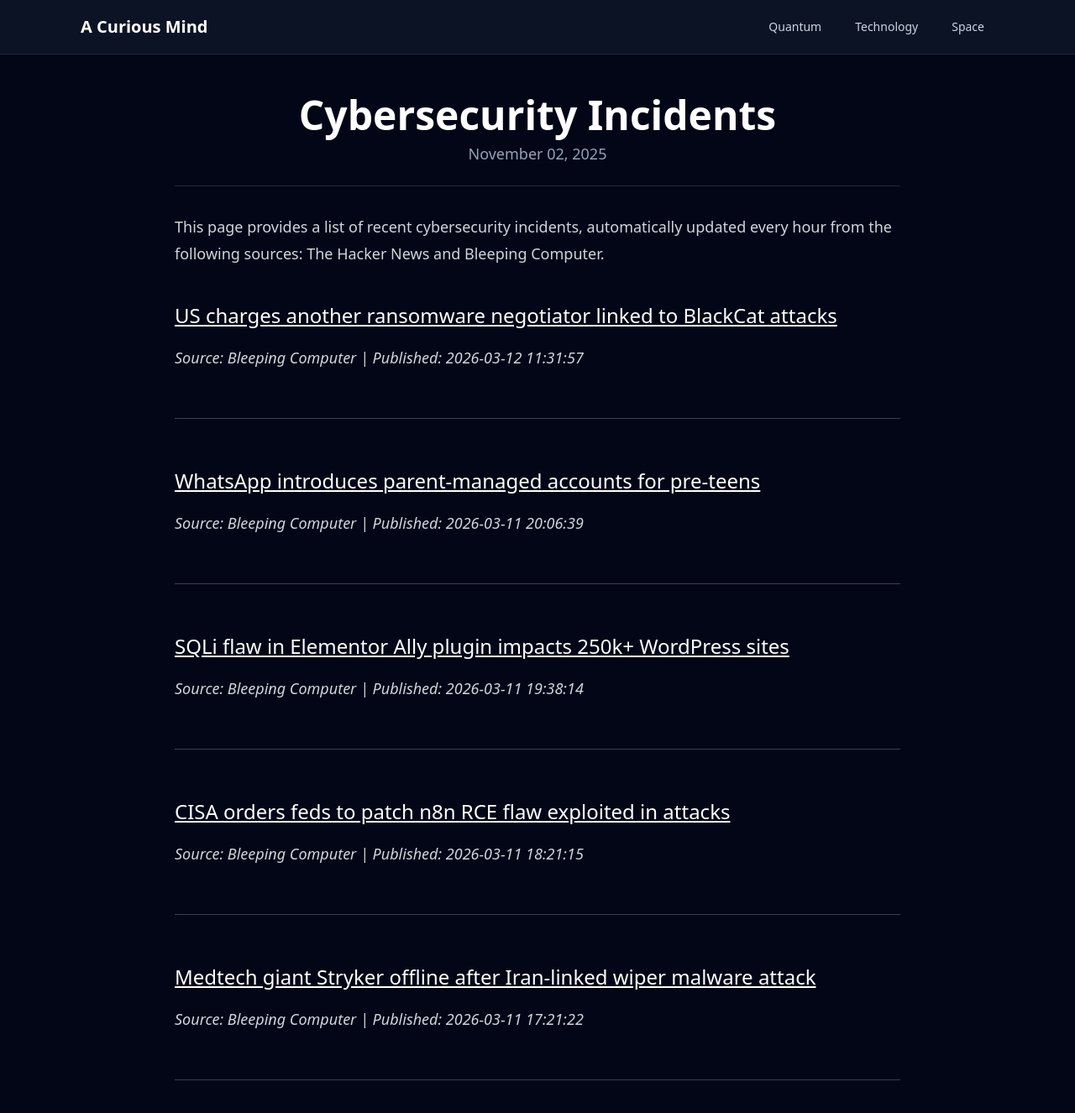
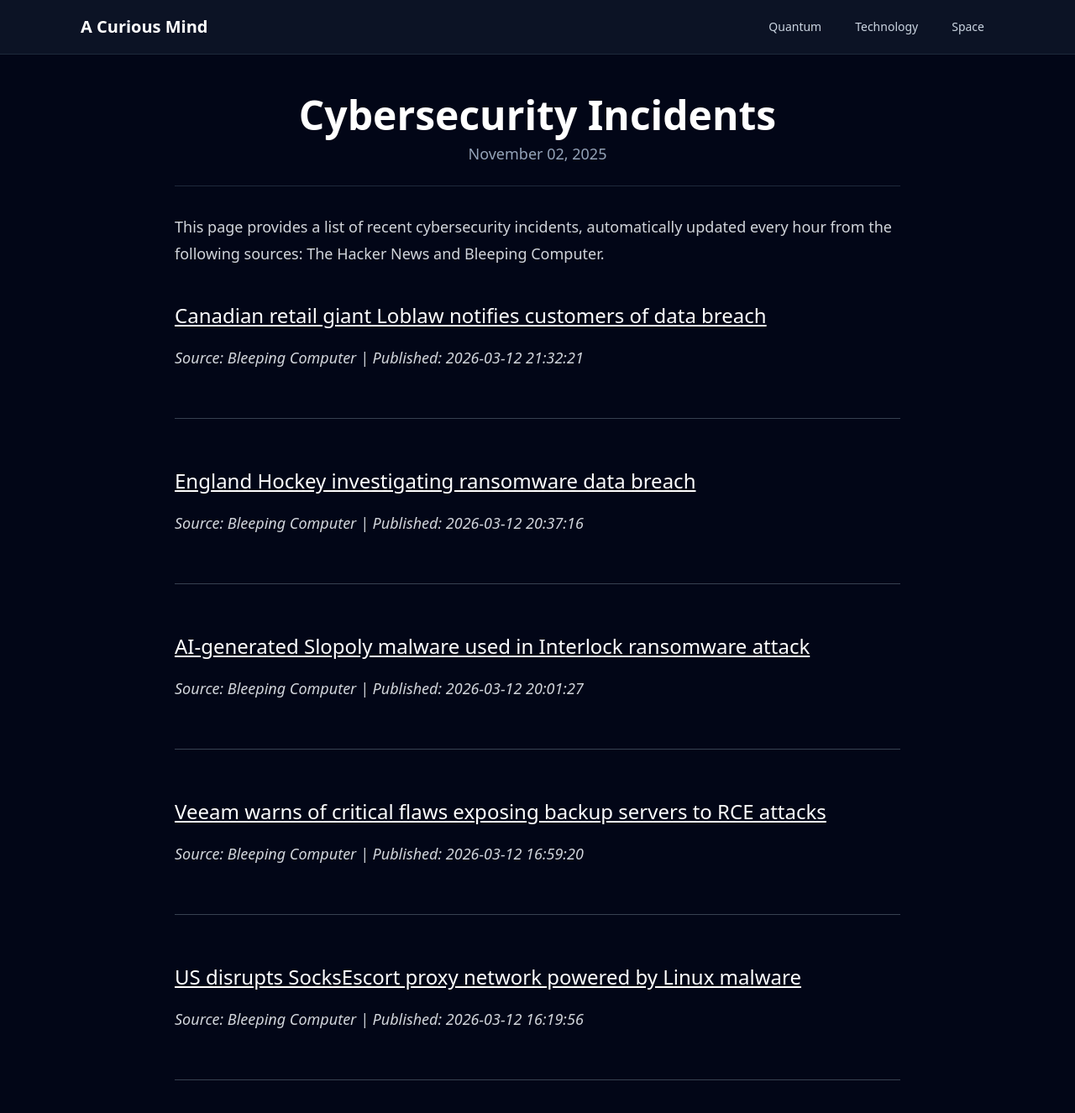
Before and after one commit to onehl7/onehl7.github.io, a Jekyll site: the page built from _posts/2025-11-02-cybersecurity-incidents.md, in a window 1280 px wide and 1400 px high. Shown: the top 1326 px of the window at 84% size. Built offline with Jekyll 4.4.1, drawn with Linux system fonts in a browser that asks for light colours; nearby versions of some CDN libraries.

Commit message:
Update news data

```diff
--- a/_data/news.json
+++ b/_data/news.json
@@ -1,32 +1,32 @@
 [
   {
     "source": "Bleeping Computer",
-    "title": "US charges another ransomware negotiator linked to BlackCat attacks",
-    "link": "https://www.bleepingcomputer.com/news/security/us-charges-another-ransomware-negotiator-linked-to-blackcat-attacks/",
-    "published": "2026-03-12 11:31:57"
+    "title": "Canadian retail giant Loblaw notifies customers of data breach",
+    "link": "https://www.bleepingcomputer.com/news/security/canadian-retail-giant-loblaw-notifies-customers-of-data-breach/",
+    "published": "2026-03-12 21:32:21"
   },
   {
     "source": "Bleeping Computer",
-    "title": "WhatsApp introduces parent-managed accounts for pre-teens",
-    "link": "https://www.bleepingcomputer.com/news/security/whatsapp-introduces-parent-managed-accounts-for-pre-teens/",
-    "published": "2026-03-11 20:06:39"
+    "title": "England Hockey investigating ransomware data breach",
+    "link": "https://www.bleepingcomputer.com/news/security/england-hockey-investigating-ransomware-data-breach/",
+    "published": "2026-03-12 20:37:16"
   },
   {
     "source": "Bleeping Computer",
-    "title": "SQLi flaw in Elementor Ally plugin impacts 250k+ WordPress sites",
-    "link": "https://www.bleepingcomputer.com/news/security/sqli-flaw-in-elementor-ally-plugin-impacts-250k-plus-wordpress-sites/",
-    "published": "2026-03-11 19:38:14"
+    "title": "AI-generated Slopoly malware used in Interlock ransomware attack",
+    "link": "https://www.bleepingcomputer.com/news/security/ai-generated-slopoly-malware-used-in-interlock-ransomware-attack/",
+    "published": "2026-03-12 20:01:27"
   },
   {
     "source": "Bleeping Computer",
-    "title": "CISA orders feds to patch n8n RCE flaw exploited in attacks",
-    "link": "https://www.bleepingcomputer.com/news/security/cisa-orders-feds-to-patch-n8n-rce-flaw-exploited-in-attacks/",
-    "published": "2026-03-11 18:21:15"
+    "title": "Veeam warns of critical flaws exposing backup servers to RCE attacks",
+    "link": "https://www.bleepingcomputer.com/news/security/veeam-warns-of-critical-flaws-exposing-backup-servers-to-rce-attacks/",
+    "published": "2026-03-12 16:59:20"
   },
   {
     "source": "Bleeping Computer",
-    "title": "Medtech giant Stryker offline after Iran-linked wiper malware attack",
-    "link": "https://www.bleepingcomputer.com/news/security/medtech-giant-stryker-offline-after-iran-linked-wiper-malware-attack/",
-    "published": "2026-03-11 17:21:22"
+    "title": "US disrupts SocksEscort proxy network powered by Linux malware",
+    "link": "https://www.bleepingcomputer.com/news/security/us-disrupts-socksescort-proxy-network-powered-by-linux-malware/",
+    "published": "2026-03-12 16:19:56"
   }
 ]
```
